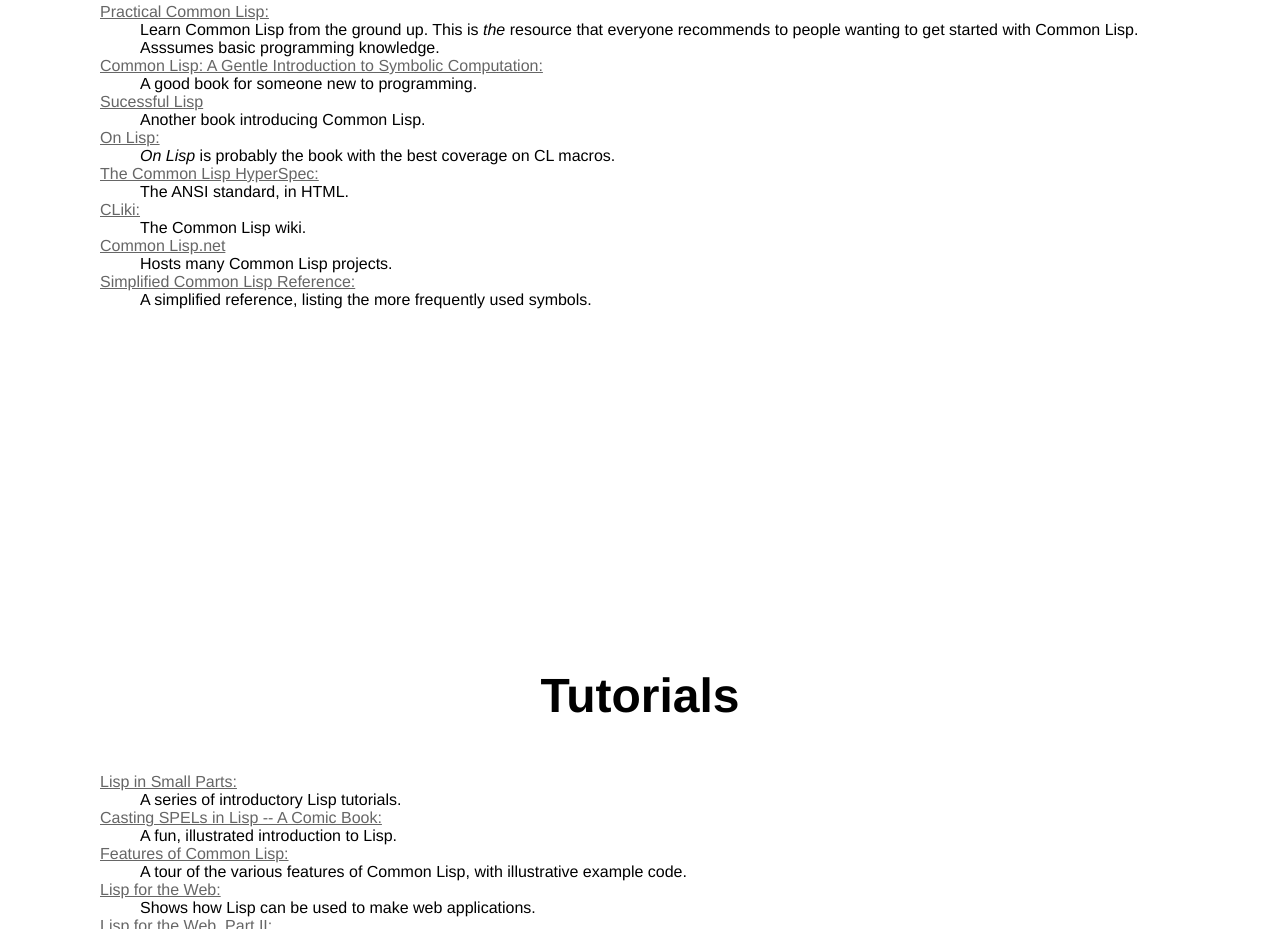
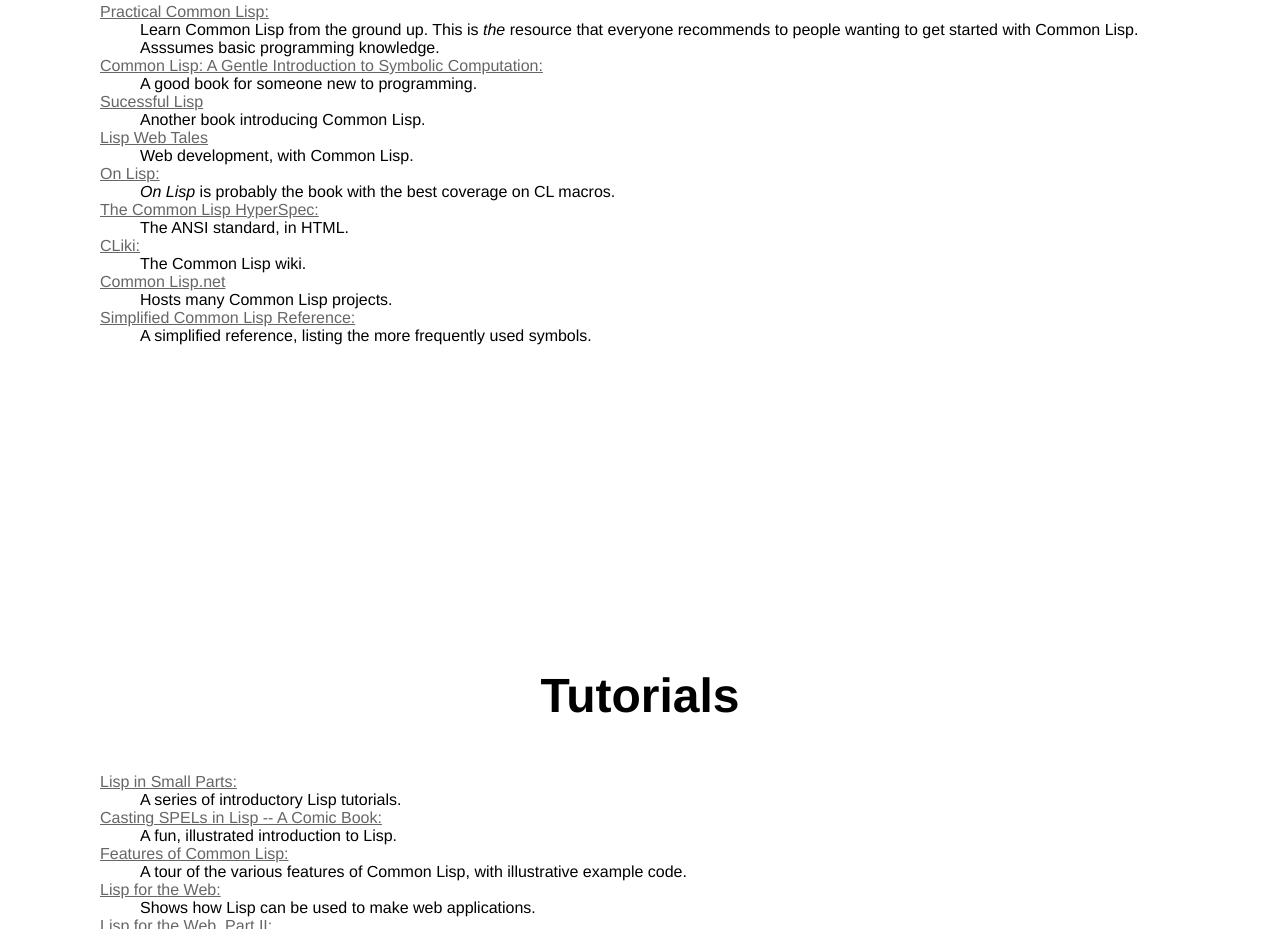
Before and after one commit to ralt/gettingstartedwithcommonlisp, a plain HTML site: page index.html in a window 1280 px wide. Shown: the part 1032-1961 px from the top of the page. Drawn offline with Linux system fonts and the light colour scheme.

Commit message:
Add link to Lisp Web Tales

```diff
--- a/index.html
+++ b/index.html
@@ -56,6 +56,13 @@
                 <dd>
                   Another book introducing Common Lisp.
                 </dd>
+
+				<dt>
+				  <a href="http://lispwebtales.ppenev.com/"> Lisp Web Tales </a>
+				</dt>
+				<dd>
+				  Web development, with Common Lisp.
+				</dd>
 
                 <dt>
                   <a href="http://www.paulgraham.com/onlisp.html"> On Lisp:</a>
```
